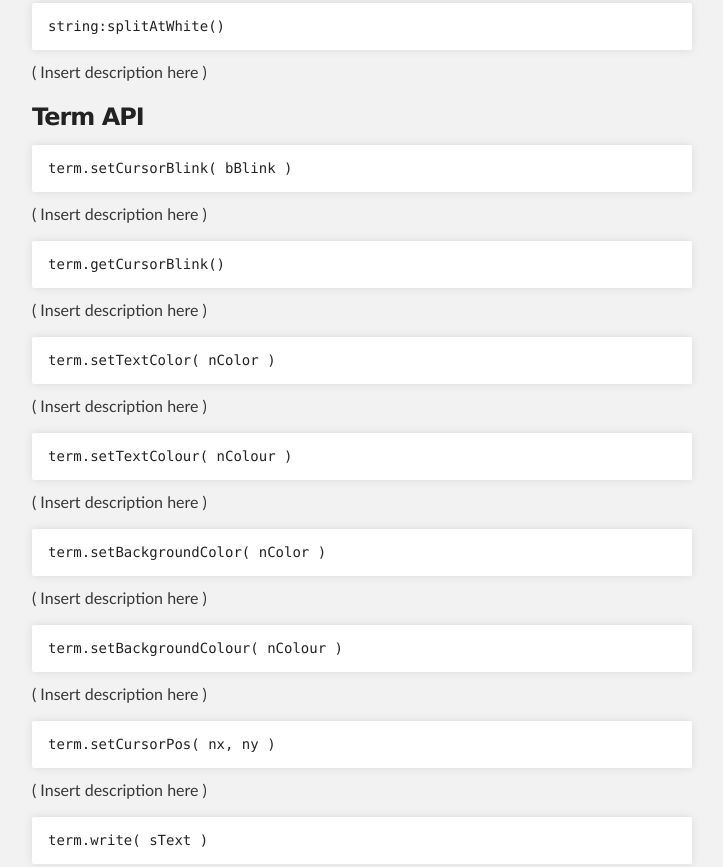
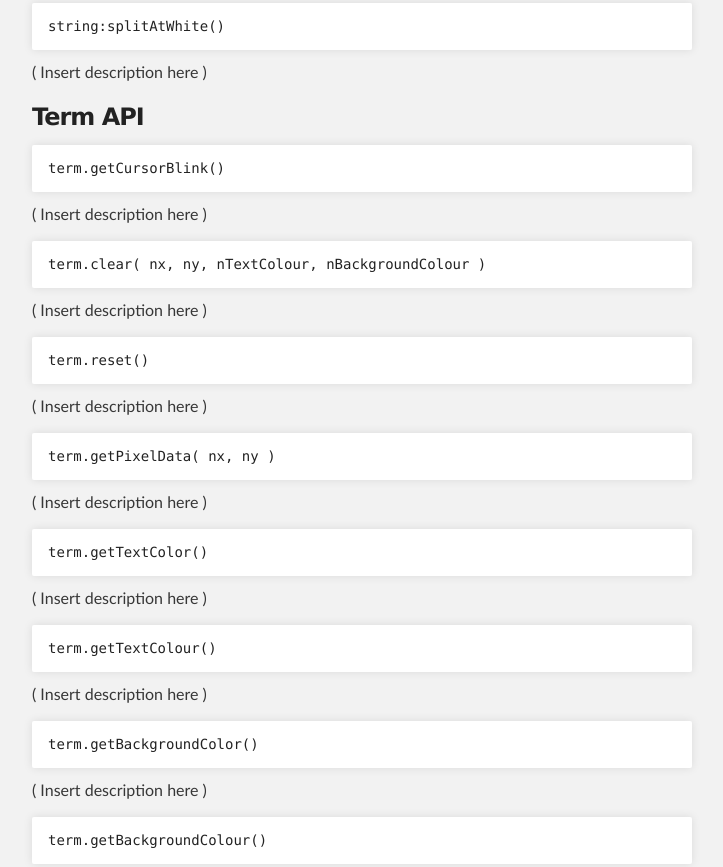
Before and after one commit to SuicidalSTDz/EnderAPI, a plain HTML site: page index.html in a window 1280 px wide. Shown: the part 2275-3142 px from the top of the page, without its empty margins (288-1011 px from the left). Drawn offline with Linux system fonts and the light colour scheme.

```diff
--- a/index.html
+++ b/index.html
@@ -160,42 +160,7 @@
 <h3>
 <a name="term-api" class="anchor" href="#term-api"><span class="octicon octicon-link"></span></a>Term API</h3>
 
-<pre><code>term.setCursorBlink( bBlink )
-</code></pre>
-
-<p>( Insert description here ) <br></p>
-
 <pre><code>term.getCursorBlink()
-</code></pre>
-
-<p>( Insert description here ) <br></p>
-
-<pre><code>term.setTextColor( nColor )
-</code></pre>
-
-<p>( Insert description here ) <br></p>
-
-<pre><code>term.setTextColour( nColour )
-</code></pre>
-
-<p>( Insert description here ) <br></p>
-
-<pre><code>term.setBackgroundColor( nColor )
-</code></pre>
-
-<p>( Insert description here ) <br></p>
-
-<pre><code>term.setBackgroundColour( nColour )
-</code></pre>
-
-<p>( Insert description here ) <br></p>
-
-<pre><code>term.setCursorPos( nx, ny )
-</code></pre>
-
-<p>( Insert description here ) <br></p>
-
-<pre><code>term.write( sText )
 </code></pre>
 
 <p>( Insert description here ) <br></p>
```
Also changed, not shown: params.json (+1 -1 lines).
